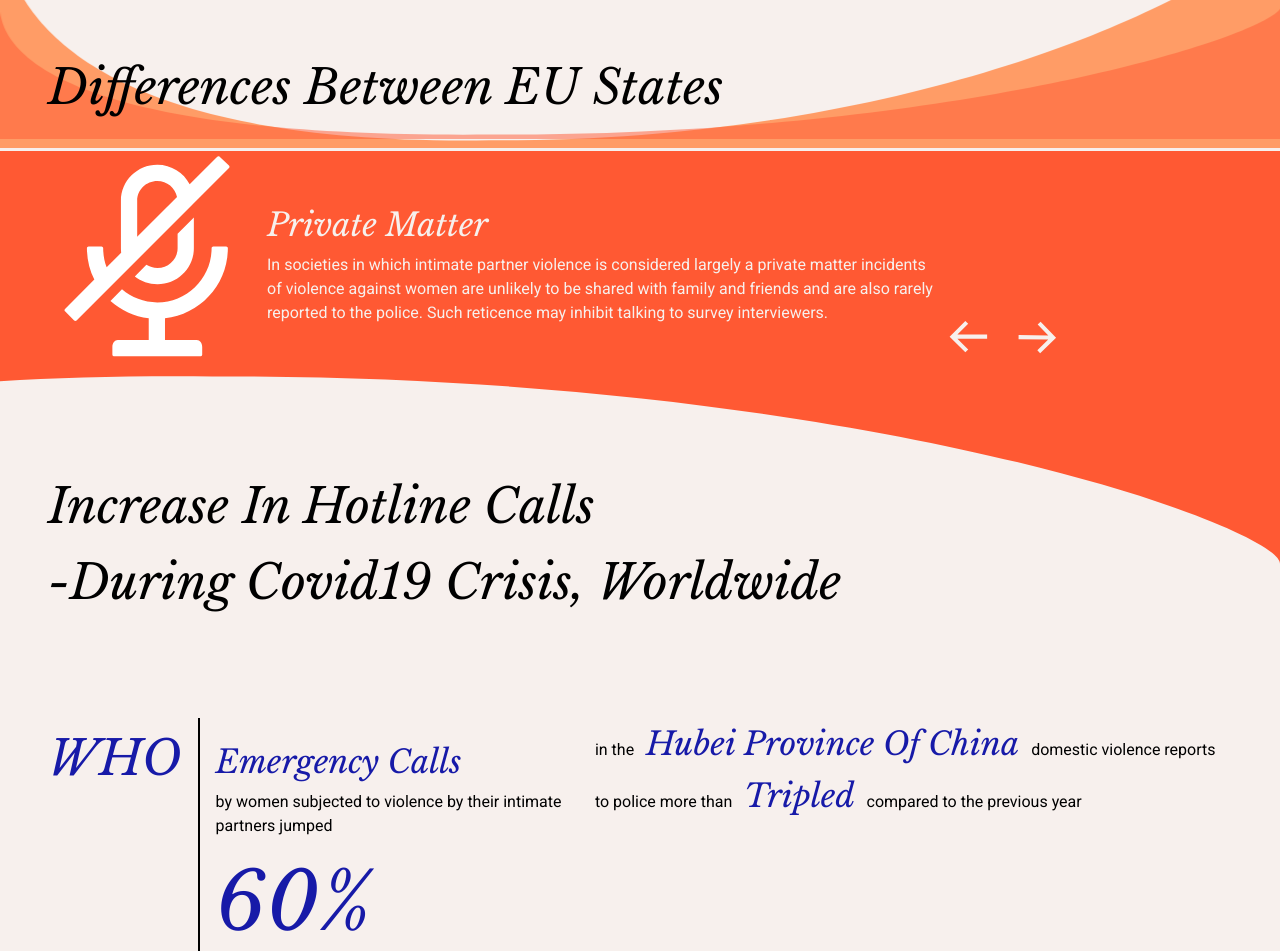
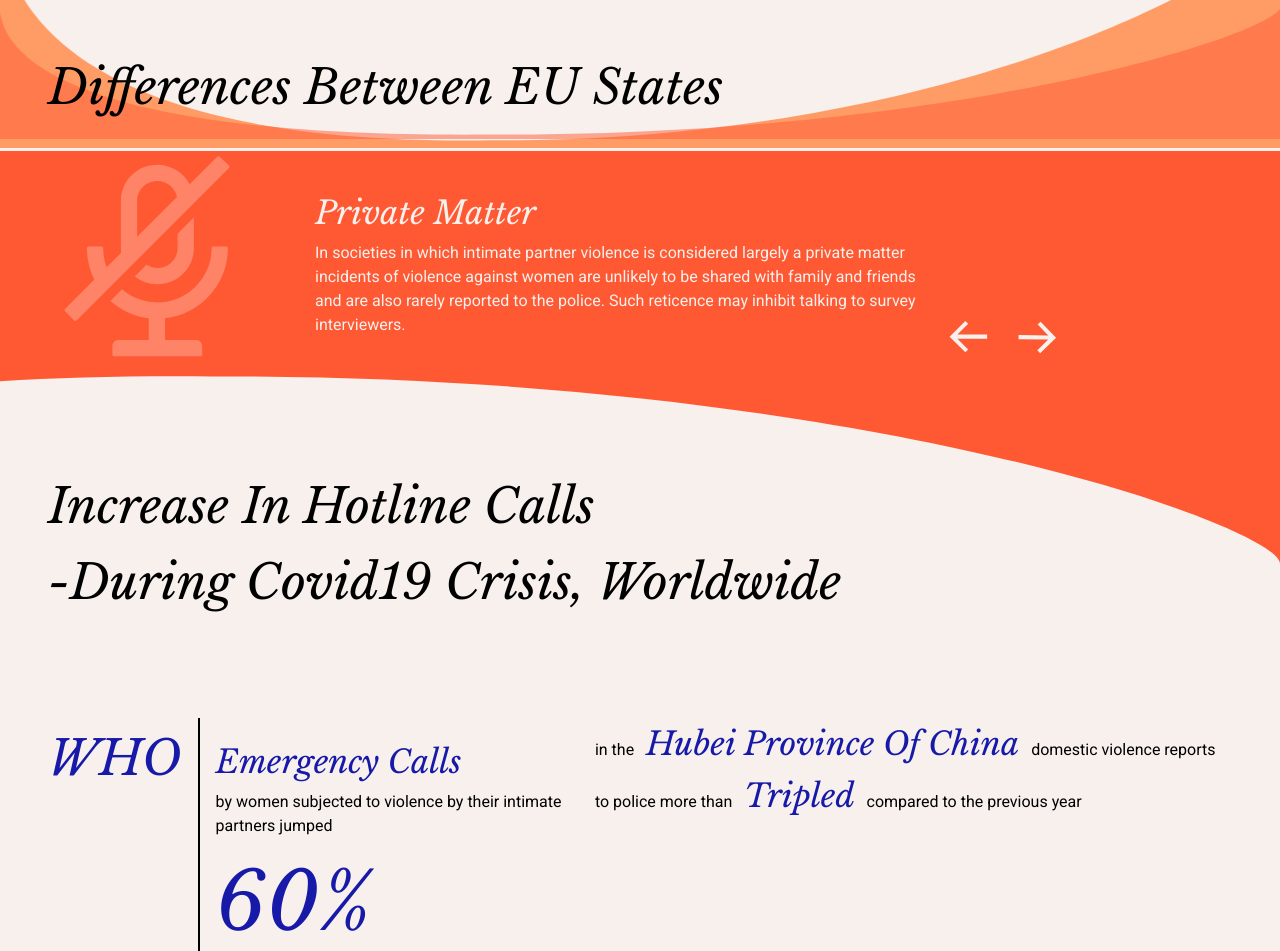
Before and after one commit to brightactorg/brighact-dataviz, a website built with Parcel: page index.html in a window 1280 px wide. Shown: the part 1273-2224 px from the top of the page. Built offline with nearby package versions, Linux system fonts and the light colour scheme; some packages are replaced by stand-ins of ours; what @amcharts/amcharts4 would draw is missing.

Commit message:
style changes

```diff
--- a/css/style.css
+++ b/css/style.css
@@ -113,7 +113,11 @@ ul {
 }
 
 .slider__text > li > hgroup {
-  @apply self-center;
+  @apply self-center flex-1;
+}
+
+.slider__text > li > img {
+  @apply max-w-full opacity-25 mr-12;
 }
 
 .slider__nav {
```
Also changed, not shown: 2 other files.
